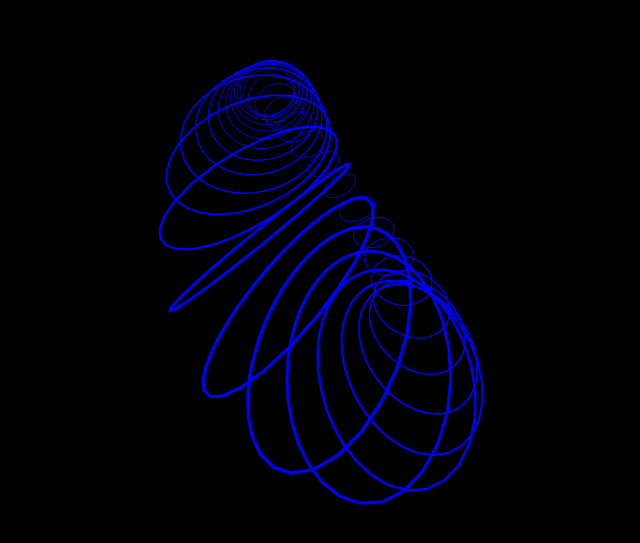
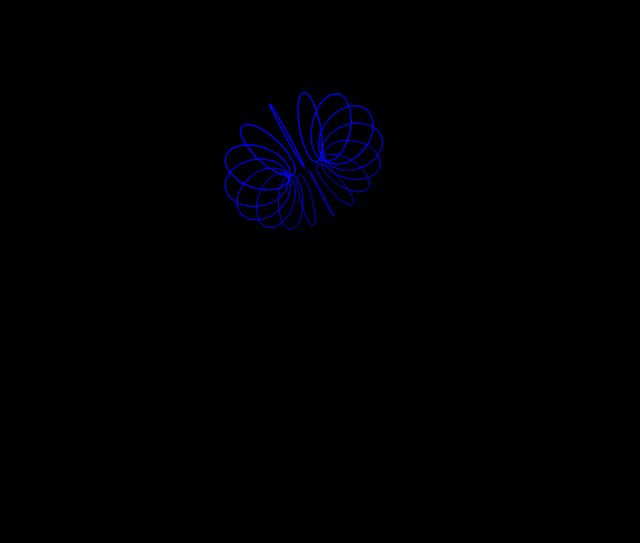
Before and after one commit to joshmurr/geometry_js, a plain HTML site: page index.html in a window 1280 px wide. Shown: the part 231-774 px from the top of the page, without its empty margins (334-974 px from the left). Drawn offline with Linux system fonts and the light colour scheme.

Commit message:
Added torus

```diff
--- a/index.html
+++ b/index.html
@@ -22,6 +22,7 @@
         <script charset="utf-8" src="prism.js"></script>
         <script charset="utf-8" src="sphere.js"></script>
         <script charset="utf-8" src="klein.js"></script>
+        <script charset="utf-8" src="torus.js"></script>
         <script charset="utf-8" src="js.js"></script>
     </body>
 </html>
--- a/js.js
+++ b/js.js
@@ -28,6 +28,11 @@ klein.makePoints();
 klein.scale(20);
 klein.rotate(0.01, 0.01, 0.01);
 
+var torus = new Torus(HALF_WIDTH/2, 0, 0, 5, 3);
+torus.makePoints();
+torus.scale(10);
+torus.rotate(0.01, 0.01, 0.01);
+
 function draw() {
     context.fillStyle = "rgb(0,0,0)";
     context.fillRect(0, 0, width, height);
@@ -37,7 +42,9 @@ function draw() {
     //cube.drawPoints(context, 200);
     //cube.drawLines(context, 250);
     // octoPrism.drawLines(context, 250);
-    klein.drawLines(context, 250);
+    // klein.drawLines(context, 250);
+    torus.drawLines(context, 250);
+
 
     requestAnimationFrame(draw);
 }
--- a/klein.js
+++ b/klein.js
@@ -6,8 +6,6 @@ class Klein extends Shape {
     }
 
     makePoints(){
-        this.updateSpacing();
-
         let x, y, z;
 
         for (var i = 0; i < this.slices; i++) {
@@ -29,20 +27,7 @@ class Klein extends Shape {
 
                 let p = new Vec3d(x, y, z);
                 this.points.push(p);
-
             }
-
         }
-
-
-
-        // for(let i=0; i<this.slices; i++){
-            // let z = this.radius*2 * Math.cos(this.spacing/2 * i);
-            // let s = this.radius*2 * Math.sin(this.spacing/2 * i);
-            // for(let j=0; j<this.segments; j++){
-                // let p = new Vec3d(Math.cos(this.spacing*j)*s, Math.sin(this.spacing*j)*s, z);
-                // this.points.push(p);
-            // }
-        // }
     }
 }
--- /dev/null
+++ b/torus.js
@@ -0,0 +1,30 @@
+class Torus extends Shape {
+    constructor(x, y, z, c, a){
+        // c - Radius from centre of hole to centre of torus
+        // a - Radius of tube
+        super(x, y, z);
+        this.slices = 16;
+        this.segments = 16;
+        this.c = c;
+        this.a = a;
+    }
+
+    makePoints(){
+        let x, y, z;
+
+        for (var i = 0; i < this.slices; i++) {
+            let u = i * 2 * Math.PI / this.slices; // theta
+
+            for (var j = 0; j < this.segments; j++) {
+                let v = j * 2 * Math.PI / this.segments; // phi
+
+                x = (this.c + this.a * Math.cos(v))*Math.cos(u);
+                y = (this.c + this.a * Math.cos(v))*Math.sin(u);
+                z = this.a * Math.sin(v)
+
+                let p = new Vec3d(x, y, z);
+                this.points.push(p);
+            }
+        }
+    }
+}
```
Also changed, not shown: 2 other files.
